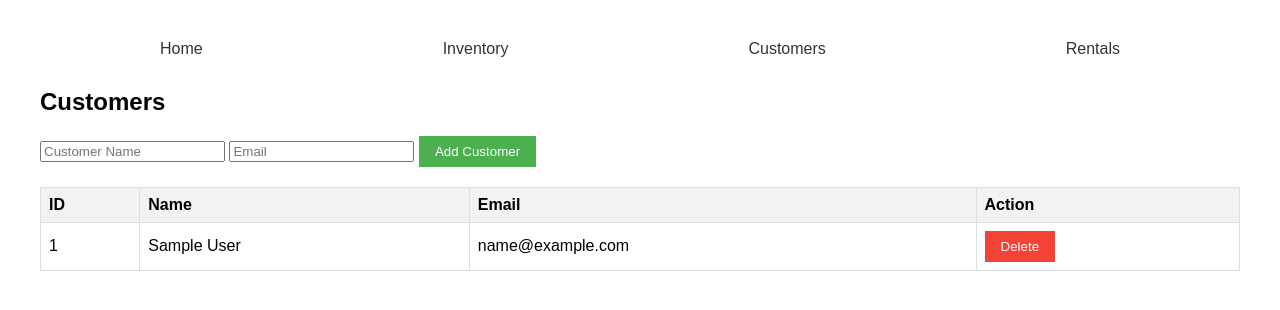
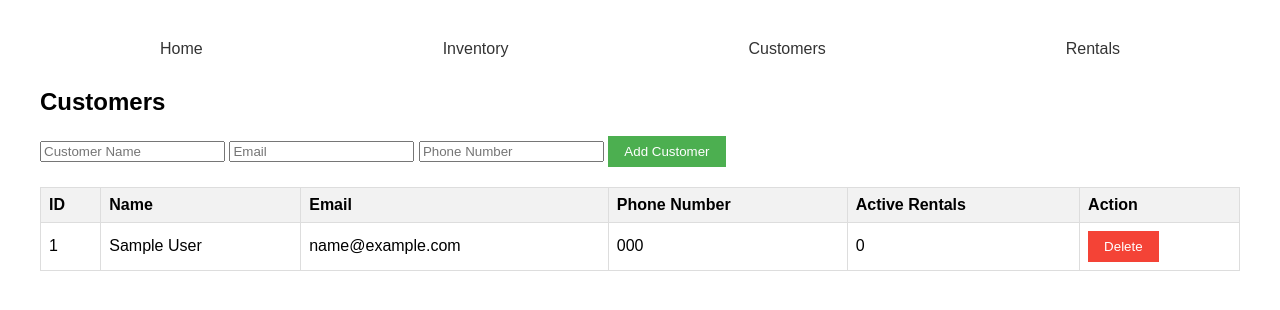
Before and after one commit to srikanta2001swamy/Rental_system, a Flask app: page /customers in a window 1280 px wide. Shown: the part 122-432 px from the top of the page. Run offline with Flask 2, Linux system fonts and the light colour scheme; tables that the repository leaves empty hold one stand-in row (values such as "Sample post").

Commit message:
Update customers.html

```diff
--- a/templates/customers.html
+++ b/templates/customers.html
@@ -5,6 +5,7 @@
         <form method="POST">
             <input type="text" name="name" placeholder="Customer Name" required>
             <input type="email" name="email" placeholder="Email" required>
+            <input type="text" name="phone_no" placeholder="Phone Number" required>
             <button type="submit" class="btn">Add Customer</button>
         </form>
     </div>
@@ -13,6 +14,8 @@
             <th>ID</th>
             <th>Name</th>
             <th>Email</th>
+            <th>Phone Number</th>
+            <th>Active Rentals</th>
             <th>Action</th>
         </tr>
         {% for customer in customers %}
@@ -20,9 +23,12 @@
             <td>{{ customer[0] }}</td>
             <td>{{ customer[1] }}</td>
             <td>{{ customer[2] }}</td>
+            <td>{{ customer[3] }}</td>
+            <td>{{ customer[4] }}</td>
             <td>
                 <form method="POST" action="{{ url_for('delete_customer', id=customer[0]) }}">
-                    <button type="submit" class="btn btn-delete">Delete</button>
+                    <button type="submit" class="btn btn-delete"
+                            {% if customer[4] > 0 %}disabled{% endif %}>Delete</button>
                 </form>
             </td>
         </tr>
```
